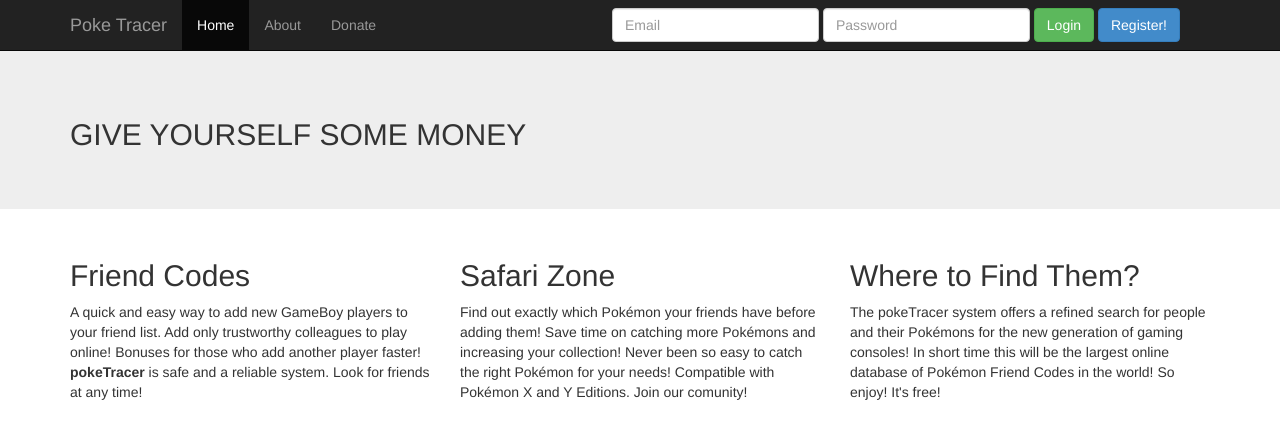
After one commit to edsonlb/poketracer, a Django app: page /poketracer/donate/ in a window 1280 px wide. The commit adds this page. Shown: the top 430 px of the page. Run offline with Django 3.2, Linux system fonts and the light colour scheme; parts of the project's set-up code (start-up, migrations or seed data) failed here and were passed over; some libraries are stand-ins or nearby versions.

Commit message:
Criando página Donate

```diff
--- a/poketracer/urls.py
+++ b/poketracer/urls.py
@@ -12,5 +12,6 @@
 
 	url(r'^poketracer/$', TemplateView.as_view(template_name="index.html")),
 	url(r'^poketracer/about/$', TemplateView.as_view(template_name="about.html")),
+	url(r'^poketracer/donate/$', TemplateView.as_view(template_name="donate.html")),
 	#url(r'^admin/funcionario/', include('sistema.urls_funcionario')),
 )
--- /dev/null
+++ b/templates/donate.html
@@ -0,0 +1,38 @@
+{% extends "template.html" %}
+
+{% block titulo %}pokeTracer (Homepage){% endblock %}
+
+{%block conteudo %}
+  <div class="jumbotron">
+    <div class="container">
+
+    <div class="row">
+
+    <div class="col-xs-12 col-sm-6 col-md-8"><h2>GIVE YOURSELF SOME MONEY</h2>
+
+
+    </div>
+    </div>
+      </div>
+    </div>
+
+    <div class="container">
+      <div class="row">
+        <div class="col-lg-4">
+          <h2>Friend Codes</h2>
+          <p>A quick and easy way to add new GameBoy players to your friend list. Add only trustworthy colleagues to play online! Bonuses for those who add another player faster! <b>pokeTracer</b> is safe and a reliable system. Look for friends at any time!</p>
+
+        </div>
+        <div class="col-lg-4">
+          <h2>Safari Zone</h2>
+          <p>Find out exactly which Pokémon your friends have before adding them! Save time on catching more Pokémons and increasing your collection! Never been so easy to catch the right Pokémon for your needs! Compatible with Pokémon X and Y Editions. Join our comunity!</p>
+
+       </div>
+        <div class="col-lg-4">
+          <h2>Where to Find Them?</h2>
+          <p>The pokeTracer system offers a refined search for people and their Pokémons for the new generation of gaming consoles! In short time this will be the largest online database of Pokémon Friend Codes in the world! So enjoy! It's free!</p>
+
+        </div>
+      </div>
+    </div>
+{%endblock %}
--- a/templates/template.html
+++ b/templates/template.html
@@ -39,8 +39,8 @@
         <div class="navbar-collapse collapse">
           <ul class="nav navbar-nav">
             <li class="active"><a href="/poketracer/">Home</a></li>
-            <li><a href="about">About</a></li>
-            <li><a href="#contact">Donate</a></li>
+            <li><a href="/poketracer/about">About</a></li>
+            <li><a href="/poketracer/donate">Donate</a></li>
             <!-- <li class="dropdown">
               <a href="#" class="dropdown-toggle" data-toggle="dropdown">Dropdown <b class="caret"></b></a>
               <ul class="dropdown-menu">
```
Also changed, not shown: 8 other files.
